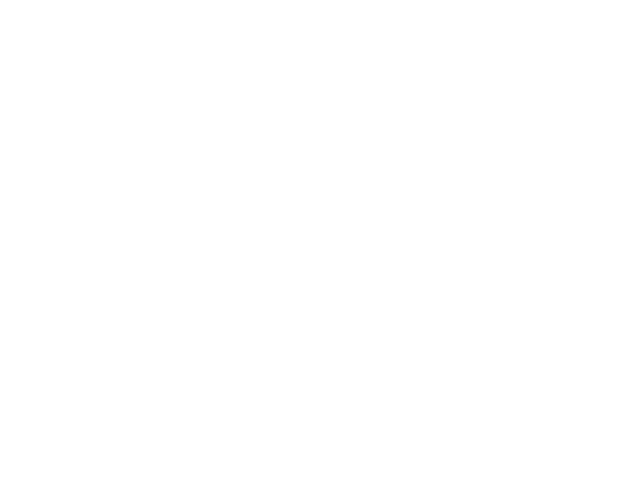
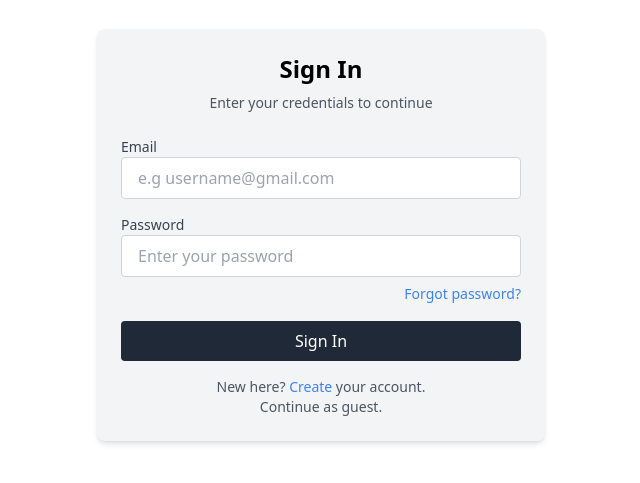
Before and after one commit to pgm-2526-atwork-4/afstudeerproject-pgm-lukaverv, a Nuxt app: page /auth/login in a window 1280 px wide. Shown: the part 165-648 px from the top of the page, without its empty margins (319-959 px from the left). Built offline with nearby package versions, Linux system fonts and the light colour scheme.

Commit message:
add login and registration pages with basic form structure

```diff
--- /dev/null
+++ b/app/pages/auth/login/index.vue
@@ -0,0 +1,61 @@
+<template>
+  <div
+    class="login-page flex flex-col items-center justify-center min-h-screen"
+  >
+    <div class="w-full max-w-md p-6 bg-gray-100 rounded-lg shadow-md">
+      <h1 class="text-2xl font-semibold text-center mb-2">Sign In</h1>
+      <p class="text-center text-sm text-gray-600 mb-6">
+        Enter your credentials to continue
+      </p>
+
+      <form class="space-y-4">
+        <div>
+          <label for="email" class="block text-sm font-medium text-gray-700"
+            >Email</label
+          >
+          <input
+            id="email"
+            type="email"
+            placeholder="e.g username@gmail.com"
+            class="w-full px-4 py-2 border border-gray-300 rounded focus:outline-none focus:ring-2 focus:ring-gray-400"
+          />
+        </div>
+
+        <div>
+          <label for="password" class="block text-sm font-medium text-gray-700"
+            >Password</label
+          >
+          <input
+            id="password"
+            type="password"
+            placeholder="Enter your password"
+            class="w-full px-4 py-2 border border-gray-300 rounded focus:outline-none focus:ring-2 focus:ring-gray-400"
+          />
+          <div class="text-right mt-1">
+            <NuxtLink
+              to="/forgot-password"
+              class="text-sm text-blue-500 hover:underline"
+              >Forgot password?</NuxtLink
+            >
+          </div>
+        </div>
+
+        <button
+          type="button"
+          class="w-full px-4 py-2 bg-gray-800 text-white rounded hover:bg-gray-900"
+        >
+          Sign In
+        </button>
+      </form>
+
+      <div class="text-center mt-4 text-sm text-gray-600">
+        New here?
+        <NuxtLink to="/register" class="text-blue-500 hover:underline"
+          >Create</NuxtLink
+        >
+        your account.<br />
+        Continue as guest.
+      </div>
+    </div>
+  </div>
+</template>
--- /dev/null
+++ b/app/pages/auth/register/index.vue
@@ -0,0 +1,54 @@
+<template>
+  <div
+    class="register-page flex flex-col items-center justify-center min-h-screen"
+  >
+    <div class="w-full max-w-md p-6 bg-gray-100 rounded-lg shadow-md">
+      <h1 class="text-2xl font-semibold text-center mb-2">Sign Up</h1>
+      <p class="text-center text-sm text-gray-600 mb-6">Sign up to continue</p>
+
+      <form class="space-y-4">
+        <div>
+          <label
+            for="email"
+            class="block text-sm font-medium text-gray-700 text-left"
+            >Email</label
+          >
+          <input
+            id="email"
+            type="email"
+            placeholder="e.g username@gmail.com"
+            class="w-full px-4 py-2 border border-gray-300 rounded focus:outline-none focus:ring-2 focus:ring-gray-400"
+          />
+        </div>
+
+        <div>
+          <label
+            for="password"
+            class="block text-sm font-medium text-gray-700 text-left"
+            >Password</label
+          >
+          <input
+            id="password"
+            type="password"
+            placeholder="Enter your password"
+            class="w-full px-4 py-2 border border-gray-300 rounded focus:outline-none focus:ring-2 focus:ring-gray-400"
+          />
+        </div>
+
+        <button
+          type="button"
+          class="w-full px-4 py-2 bg-gray-800 text-white rounded hover:bg-gray-900"
+        >
+          Sign Up
+        </button>
+      </form>
+
+      <div class="text-center mt-4 text-sm text-gray-600">
+        Already have an account?
+        <NuxtLink to="/login" class="text-blue-500 hover:underline"
+          >Sign in</NuxtLink
+        >
+      </div>
+    </div>
+  </div>
+</template>
--- /dev/null
+++ b/app/pages/index.vue
@@ -0,0 +1,27 @@
+<template>
+  <div
+    class="landing-page flex flex-col items-center justify-center min-h-screen"
+  >
+    <h1 class="text-3xl font-semibold mb-4">Welcome to BeatStack</h1>
+    <p class="text-base mb-8">
+      Your platform for managing, selling, and analyzing music beats.
+    </p>
+
+    <div class="actions flex flex-col space-y-4">
+      <div>
+        <NuxtLink
+          to="/auth/login"
+          class="btn px-6 py-2 border border-gray-300 rounded"
+          >Login</NuxtLink
+        >
+      </div>
+      <div>
+        <NuxtLink
+          to="/auth/register"
+          class="btn px-6 py-2 border border-gray-300 rounded"
+          >Register</NuxtLink
+        >
+      </div>
+    </div>
+  </div>
+</template>
```
